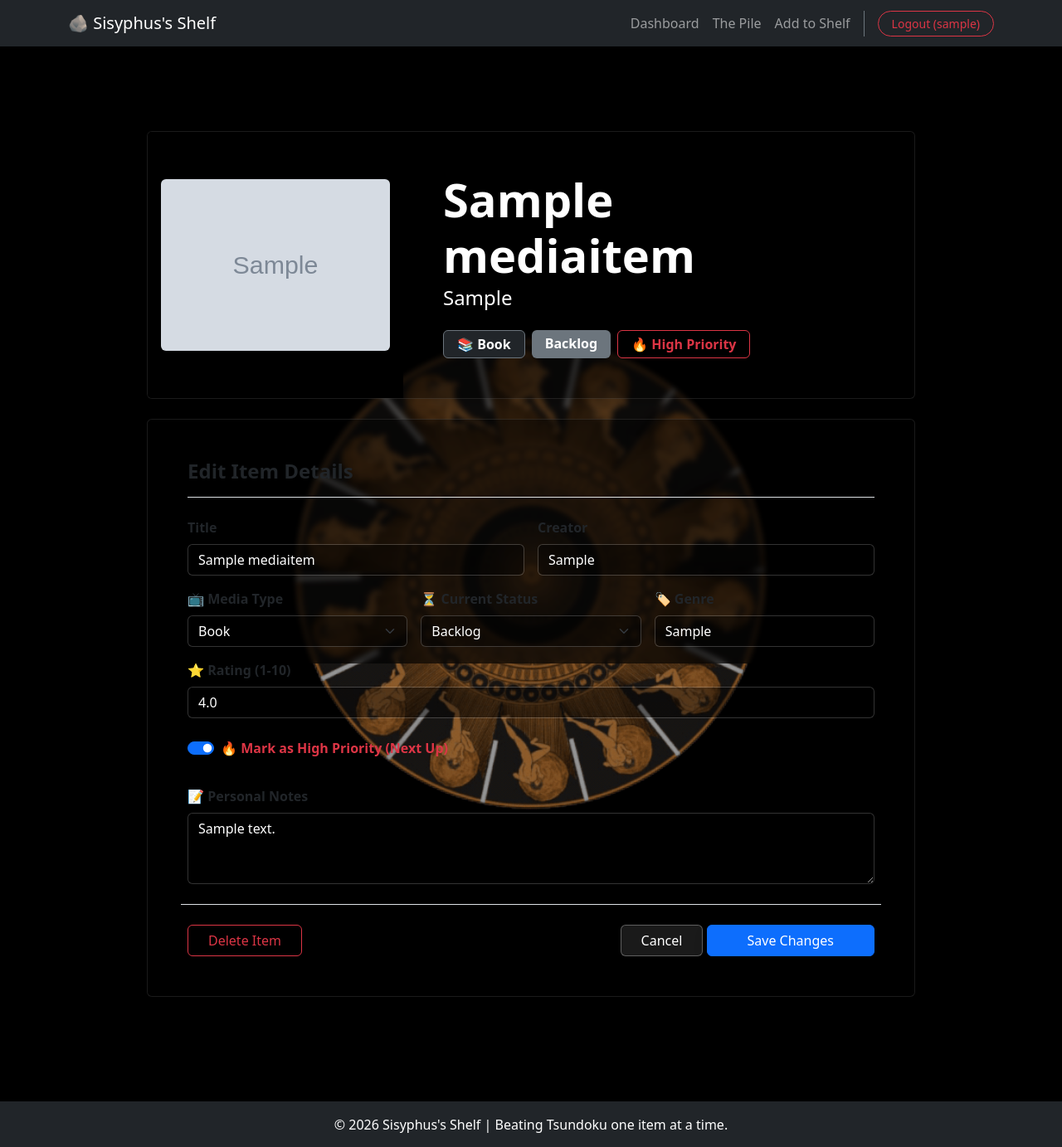
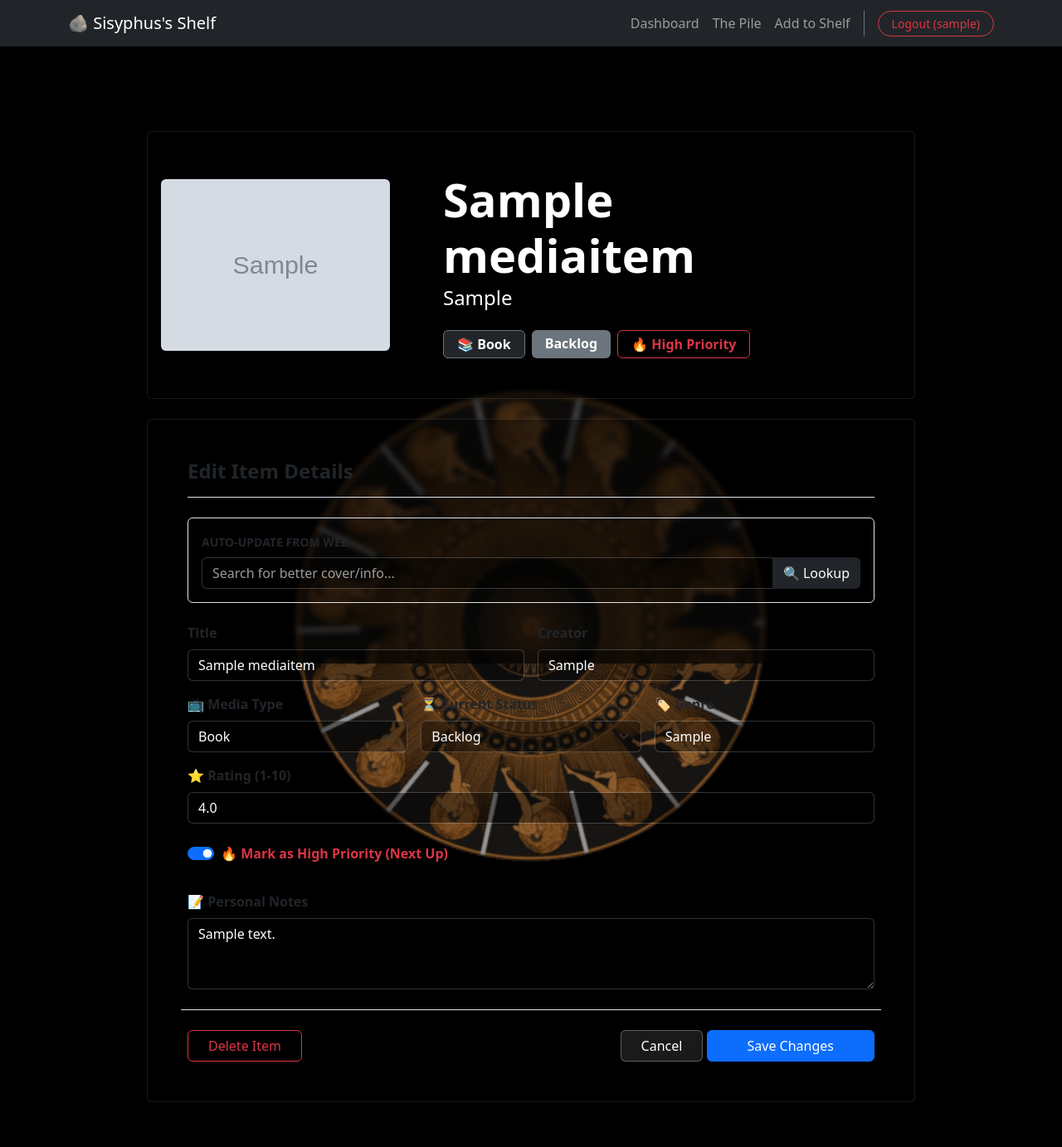
Before and after one commit to Bridgerbb/Sisyphus-Shelf, a Django app: page /item/1/ in a window 1280 px wide. Shown: the top 1383 px of the page at 83% size. Run offline with Django 5.2, Linux system fonts and the light colour scheme; a user stored in the database is signed in; tables that the repository leaves empty hold one stand-in row (values such as "Sample post"); grey boxes marked "Sample" are stand-in pictures.

Commit message:
search for item edit

```diff
--- a/tracker/templates/tracker/item_detail.html
+++ b/tracker/templates/tracker/item_detail.html
@@ -50,8 +50,19 @@
             <div class="card-body p-4 p-md-5">
                 <h4 class="fw-bold border-bottom pb-3 mb-4 text-dark">Edit Item Details</h4>
 
+                <div class="p-3 rounded mb-4 border" style="background-color: rgba(0,0,0,0.05);">
+                    <label class="form-label fw-bold text-dark small text-uppercase">Auto-Update from Web</label>
+                    <div class="input-group">
+                        <input type="text" id="metadata-search-input" class="form-control" placeholder="Search for better cover/info...">
+                        <button class="btn btn-dark" type="button" id="lookup-btn">🔍 Lookup</button>
+                    </div>
+                    <div id="search-results" class="list-group shadow mt-2" style="display: none; position: absolute; z-index: 1000; width: 80%; max-width: 600px;"></div>
+                </div>
+
                 <form action="{% url 'item_detail' item.pk %}" method="POST">
                     {% csrf_token %}
+
+                    <input type="hidden" name="cover_image_url" id="id_cover_image_url" value="{{ item.cover_image_url }}">
 
                     <div class="row g-3 text-dark">
                         <div class="col-md-6">
@@ -136,6 +147,60 @@
 </div>
 
 <script>
+    // --- METADATA SEARCH LOGIC ---
+    const lookupBtn = document.getElementById('lookup-btn');
+    if (lookupBtn) {
+        lookupBtn.addEventListener('click', function() {
+            const query = document.getElementById('metadata-search-input').value;
+            const typeField = document.getElementById('id_media_type');
+            const type = typeField ? typeField.value.toLowerCase() : '';
+            const resultsDiv = document.getElementById('search-results');
+
+            if (!query) return;
+
+            resultsDiv.innerHTML = '<div class="list-group-item">Searching...</div>';
+            resultsDiv.style.display = 'block';
+
+            fetch(`/api/search-metadata/?q=${encodeURIComponent(query)}&type=${type}`)
+                .then(response => response.json())
+                .then(data => {
+                    resultsDiv.innerHTML = '';
+                    if (data.length === 0) {
+                        resultsDiv.innerHTML = '<div class="list-group-item">No results found</div>';
+                        return;
+                    }
+                    data.forEach(item => {
+                        const btn = document.createElement('button');
+                        btn.type = 'button';
+                        btn.className = 'list-group-item list-group-item-action d-flex align-items-center gap-3';
+                        btn.innerHTML = `
+                            <img src="${item.image}" style="width: 40px;" class="rounded shadow-sm">
+                            <div><div class="fw-bold">${item.title}</div><small class="text-muted">${item.creator}</small></div>
+                        `;
+                        btn.onclick = () => {
+                            // Fills the form fields automatically
+                            document.getElementById('id_title').value = item.title;
+                            document.getElementById('id_creator').value = item.creator;
+                            document.getElementById('id_genre').value = item.genre;
+                            document.getElementById('id_cover_image_url').value = item.image;
+
+                            resultsDiv.style.display = 'none';
+                            alert("Fields updated! Click 'Save Changes' at the bottom to finalize.");
+                        };
+                        resultsDiv.appendChild(btn);
+                    });
+                });
+        });
+
+        // Close results if you click away
+        document.addEventListener('click', (e) => {
+            if (!e.target.closest('#metadata-search-input') && !e.target.closest('#lookup-btn') && !e.target.closest('#search-results')) {
+                const resultsDiv = document.getElementById('search-results');
+                if (resultsDiv) resultsDiv.style.display = 'none';
+            }
+        });
+    }
+
     // Logic to lock the Priority switch if item is finished
     const statusSelect = document.getElementById('id_status');
     const prioritySwitch = document.getElementById('id_priority_flag');
```
